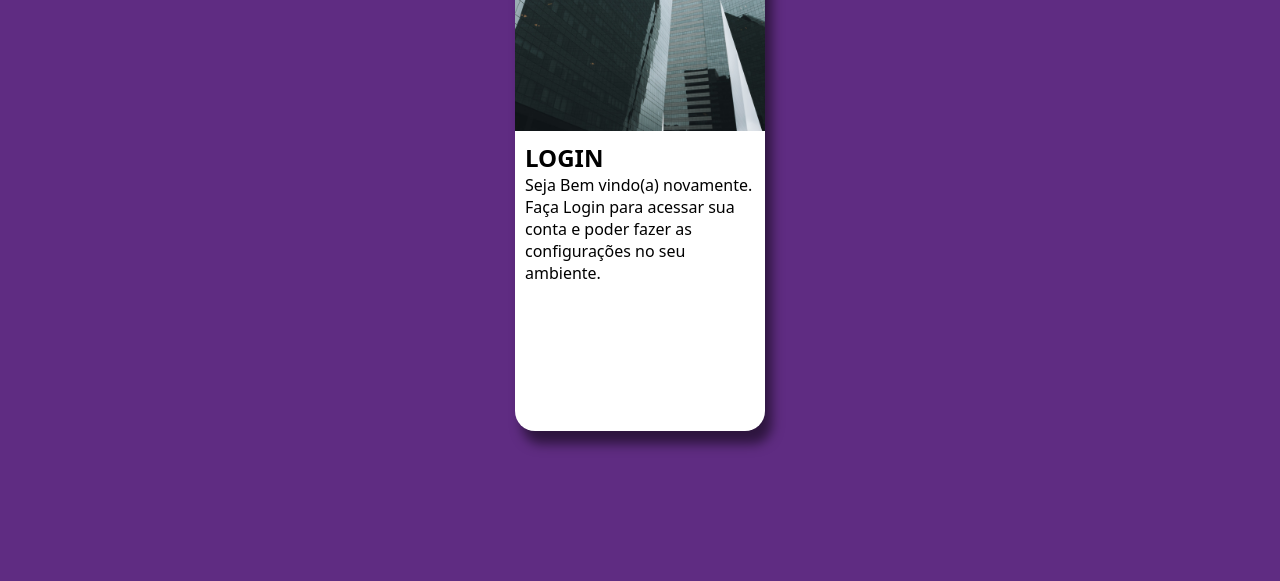
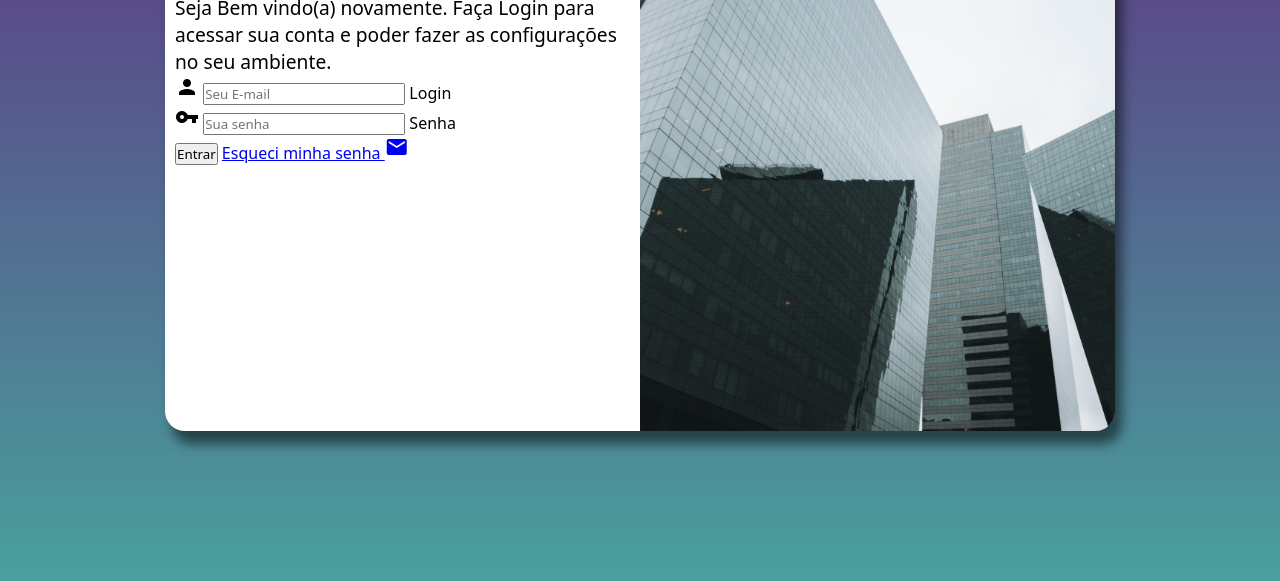
Before and after one commit to Lucas-Souza-Dev/projeto-login, a plain HTML site: page index.html in a window 1280 px wide. Shown: the part 219-800 px from the top of the page. Drawn offline with Linux system fonts and the light colour scheme.

Commit message:
feito as configurações de layout

```diff
--- a/estilos/media-query.css
+++ b/estilos/media-query.css
@@ -35,7 +35,7 @@ Grandes telas: acima de 1200px
 
 
 /* Desktops e Telas Grandes */
-@media screen and (min-width:992px) and (max-width:1200px){
+@media screen and (min-width:992px){
     body{
         background-image: linear-gradient(to top, #49a09d, #5f2c82);
     }
@@ -45,13 +45,21 @@ Grandes telas: acima de 1200px
     }
 
     section#login > div#imagem{
-        float: left;
+        float: right;
         width: 50%;
         height: 100%;
     }
 
     section#login > div#formulario{
-        float: right;
+        float: left;
         width: 50%;
     }
+
+    div#formulario > h1{
+        font-size: 2em;
+    }
+
+    div#formulario > p{
+        font-size: 1.2em;
+    }
 }
--- a/estilos/style.css
+++ b/estilos/style.css
@@ -55,3 +55,12 @@
     display: block;
     padding: 10px;
  }
+
+ div#formulario > h1{
+    text-align: center;
+    margin-bottom: 10px;
+ }
+
+ div#formulario > p{
+    font-size: 0.8em;
+ }
--- a/index.html
+++ b/index.html
@@ -6,6 +6,7 @@
     <meta name="viewport" content="width=device-width, initial-scale=1.0">
     <title>Tela de Login</title>
 
+    <link href="https://fonts.googleapis.com/icon?family=Material+Icons" rel="stylesheet">
     <link rel="stylesheet" href="estilos/style.css">
     <link rel="stylesheet" href="estilos/media-query.css">
 </head>
@@ -22,6 +23,23 @@
                 </p>
                 <form action="login.php" method="post">
 
+                    <div class="campo"><!-- Campo de Email -->
+
+                        <span class="material-icons">person</span>
+                        <input type="email" name="login" id="ilogin" placeholder="Seu E-mail" autocomplete="email" required maxlength="40">
+                        <label for="ilogin">Login</label>
+                    </div>
+                    <div class="campo"><!-- Campo de Senha -->
+
+                        <span class="material-icons">vpn_key</span>
+                        <input type="password" name="password" id="ipassword" placeholder="Sua senha" autocomplete="current-password" minlength="8" maxlength="20" required>
+                        <label for="ipassword"> Senha</label>
+                    </div>
+
+                    <input type="submit" value="Entrar">
+                    <a href="esqueci.html">
+                        Esqueci minha senha <span class="material-icons">email</span>
+                    </a>
                 </form>
             </div>
         </section>
```
